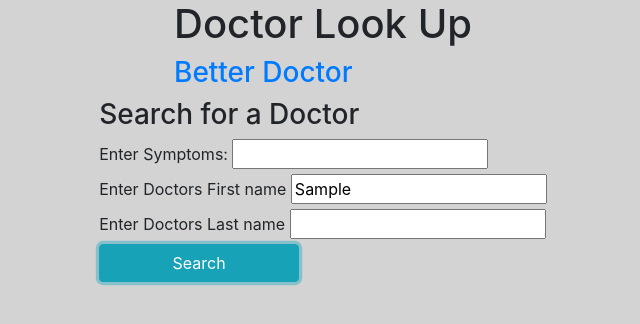
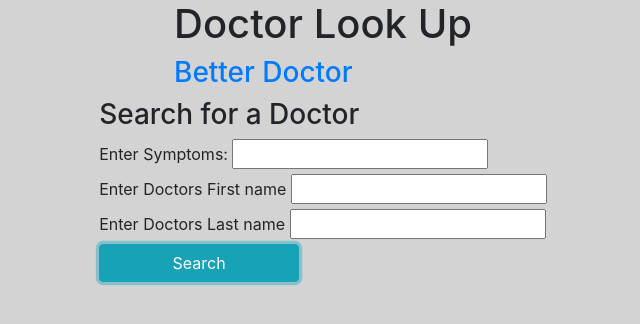
Before and after one commit to DorisWarren/doctor-look-up, a website built with webpack: page src/index.html in a window 1280 px wide. Both pictures are taken after typing "Sample", "Sample", "Sample" into the empty fields and a click on the button "Search". Shown: the full height of the page, 317-957 px from the left. Built offline with nearby package versions, Linux system fonts and the light colour scheme.

Commit message:
add first name to api key

```diff
--- a/src/main.js
+++ b/src/main.js
@@ -8,15 +8,15 @@
   $('#symptom-form').submit(function(event){
     event.preventDefault();
     let symptom = $('#symptomDead').val();
-    // let docFirstName = $('#docFirstName').val();
+    let docFirstName = $('#docFirstName').val();
     let docLastName = $('#docLastName').val();
 
     $('#symptomDead').val("");
-    // $('#docFirstName').val("");
+    $('#docFirstName').val("");
     $('#docLastName').val("");
 
     let newSearch = new UserSearch();
-    let promise = newSearch.searchSymptoms(symptom,docLastName);
+    let promise = newSearch.searchSymptoms(symptom,docFirstName,docLastName);
 
     promise.then(function(response) {
       $('#doc-info').text("");
@@ -34,34 +34,5 @@
     function(error){
       $('.showErrors').text('There was an error processing your request: ${error.message}');
     });
-    // $('.results').show();
   });
-  // $('#hot-doc-button').click(function(){
-  //   event.preventDefault();
-  //   let doctorLastName = $('#docLastNameInput').val();
-  //   let promise = newSearch.searchSymptoms();
-  //
-  //   promise.then(function(response) {
-  //     $('.doc-info').text("");
-  //     let body = JSON.parse(response);
-  //     let noDocs = true;
-  //     for(let i = 0; i < 10; i ++){
-  //       for (let j = 0; j < body.data[i].specialties.length; j++) {
-  //         console.log(body.data[i].practices[0]);
-  //         if (body.data[i].practices[0].name.includes(doctorLastName)) {
-  //           $('.doc-info').append('<img src="' + body.data[i].profile.image_url + '">');
-  //           $('.doc-info').append('<p>' + body.data[i].practices[0].name + " " + body.data[i].practices[0].visit_address.street + " " + body.data[i].practices[0].visit_address.city + "," + body.data[i].practices[0].visit_address.state + " " + "Phone Number:" + " " + body.data[i].practices[0].phones[0].number + " " + "New patient availability:" + body.data[i].practices[0].accept_new_patients + '</p>');
-  //           noDocs = false;
-  //         }
-  //       }
-  //     }
-  //     if (noDocs) {
-  //       $('.doc-info').text("Sorry, There are no doctors that match your request.");
-  //     }
-  //   },
-  //   function(error){
-  //     $('.showErrors').text('There was an error processing your request: ${error.message}');
-  //   });
-  //   $('.results').show();
-  // });
 });
--- a/src/scripts.js
+++ b/src/scripts.js
@@ -1,10 +1,10 @@
 export class UserSearch{
 
-  searchSymptoms(symptomDead, docLastName){
+  searchSymptoms(symptomDead, docFirstName, docLastName){
     return new Promise(function(resolve, reject) {
       let request = new XMLHttpRequest();
       let apiKey = process.env.exports.apiKey;
-      let url = `https://api.betterdoctor.com/2016-03-01/doctors?last_name=${docLastName}&query=${symptomDead}&location=or-portland&sort=best-match-asc&skip=0&limit=10&user_key=${process.env.exports.apiKey}`;
+      let url = `https://api.betterdoctor.com/2016-03-01/doctors?last_name=${docLastName}&first_name=${docFirstName}&query=${symptomDead}&location=or-portland&sort=best-match-asc&skip=0&limit=10&user_key=${process.env.exports.apiKey}`;
       request.onload = function() {
         if (this.status === 200) {
           resolve(request.response);
@@ -17,21 +17,3 @@
     });
   }
 }
-//
-// 37.773,-122.413,100
-// 37.773,-122.413
-  // searchDoctors(){
-  //    return new Promise(function(resolve, reject) {
-  //      let request = new XMLHttpRequest();
-  //      let url = `https://api.betterdoctor.com/2016-03-01/doctors?location=45.520247,-122.674195,100&skip=0&limit=10&user_key=${process.env.exports.apiKey}`;
-  //      request.onload = function() {
-  //        if (this.status === 200) {
-  //          resolve(request.response);
-  //        } else {
-  //          reject(Error(request.statusText));
-  //        }
-  //      };
-  //      request.open("GET", url, true);
-  //      request.send();
-  //    });
-  //  }
```
Also changed, not shown: src/index.html (+0 -13 lines).
